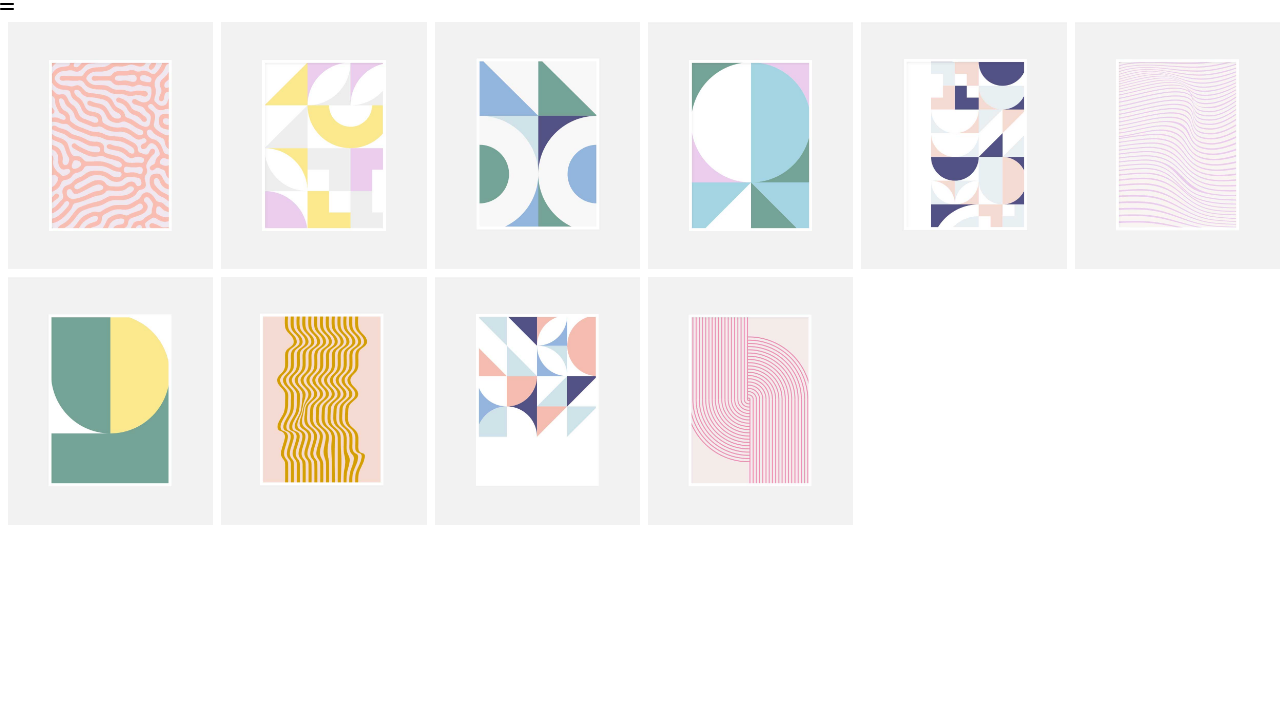
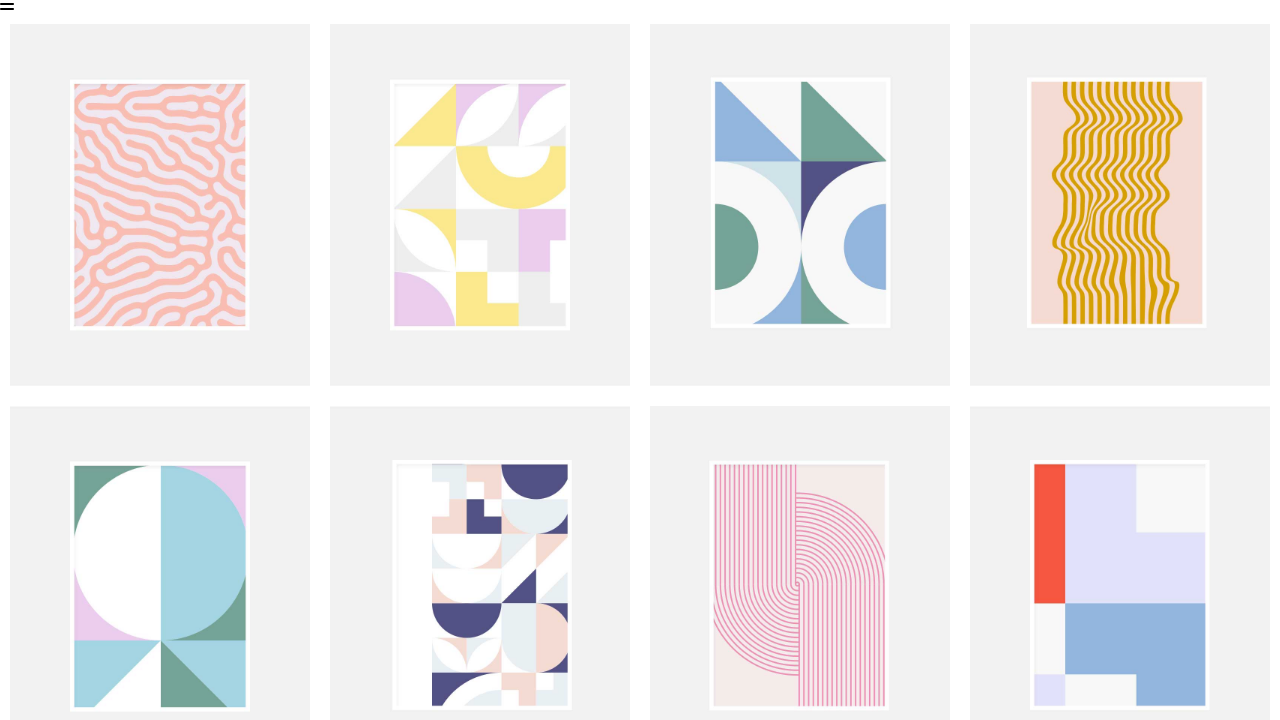
Before and after one commit to KarolinaSy/suitcss, a plain HTML site: page index.html in a window 1280 px wide. Shown: the part 80-800 px from the top of the page. Drawn offline with Linux system fonts and the light colour scheme.

Commit message:
galeria de imagenes

```diff
--- a/css/estilo.css
+++ b/css/estilo.css
@@ -80,7 +80,7 @@
 .Galeria {
     /*GRID*/
     display: grid;
-    grid-template-columns: repeat(6, 1fr);
+    grid-template-columns: repeat(4, 1fr);
     grid-template-rows: repeat(5, 1fr);
 
 
@@ -90,21 +90,16 @@
 .Galeria-img {
     width: 100%;
     height: 100%;
-    border-left: 8px solid transparent;
+    border: 10px solid transparent;
     background-color: white;
-    border-top: 8px solid transparent;
-    background-color: white;
+
+
+
 
 
 }
 
-.Galeria-img--2f {
 
-    grid-row: 2;
-    grid-column: 2;
-
-
-}
 
 
 /*Footer*/
--- a/index.html
+++ b/index.html
@@ -36,13 +36,17 @@
             <img src="./assets/print-port-1.jpg" alt="Imagen 1" class="Galeria-img">
             <img src="./assets/print-port-2.jpg" alt="Imagen 2" class="Galeria-img">
             <img src="./assets/print-port-3.jpg" alt="Imagen 3" class="Galeria-img ">
-            <img src="./assets/print-port-4.jpg" alt="Imagen 4" class="Galeria-img Galeria-img--2f">
+            <img src="./assets/print-port-4.jpg" alt="Imagen 4" class="Galeria-img">
             <img src="./assets/print-port-5-1.jpg" alt="Imagen 5" class="Galeria-img">
             <img src="./assets/print-port-6.jpg" alt="Imagen 6" class="Galeria-img">
+            <img src="./assets/print-port-13.jpg" alt="Imagen 11" class="Galeria-img">
+            <img src="./assets/print-port-8.jpg" alt="Imagen 8" class="Galeria-img">
+            <img src="./assets/print-port-9.jpg" alt="Imagen 9" class="Galeria-img">
+
             <img src="./assets/print-port-10.jpg" alt="Imagen 7" class="Galeria-img">
             <img src="./assets/print-port-11.jpg" alt="Imagen 8" class="Galeria-img">
             <img src="./assets/print-port-12.jpg" alt="Imagen 9" class="Galeria-img ">
-            <img src="./assets/print-port-13.jpg" alt="Imagen 11" class="Galeria-img">
+
 
         </section>
 
```
